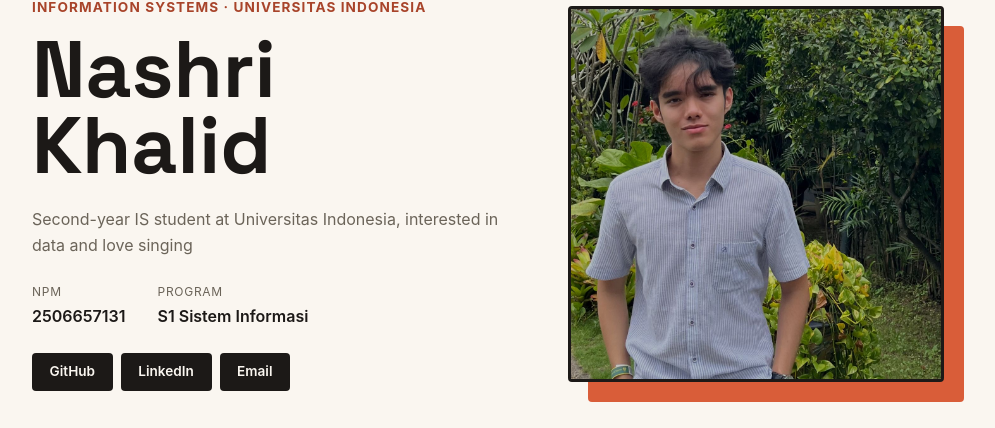
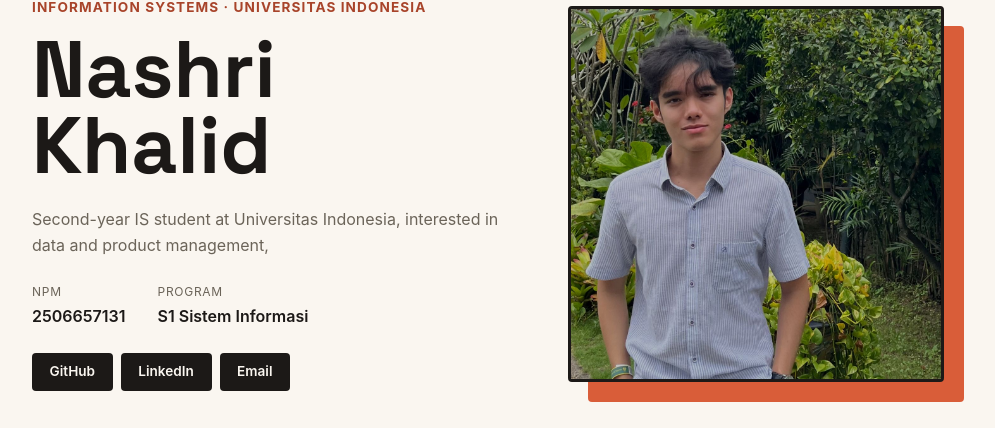
Before and after one commit to nashrikhalid/myportofolio, a Django app: page / in a window 1280 px wide. Shown: the part 149-577 px from the top of the page, without its empty margins (152-1147 px from the left). Run offline with Django 5.2, Linux system fonts and the light colour scheme.

Commit message:
Fix portofolio directory structure and configuration

```diff
--- a/templates/index.html
+++ b/templates/index.html
@@ -31,7 +31,7 @@
                     <img class="avatar" src="/static/img/portophoto.jpeg" alt="Photo of Nashri">
                 </div>
                 <div class="hero-details">
-                    <p class="bio">Second-year IS student at Universitas Indonesia, interested in data and love singing</p>
+                    <p class="bio">Second-year IS student at Universitas Indonesia, interested in data and product management, </p>
                     <dl class="meta-list">
                         <div class="meta-row">
                             <dt>NPM</dt>
```
